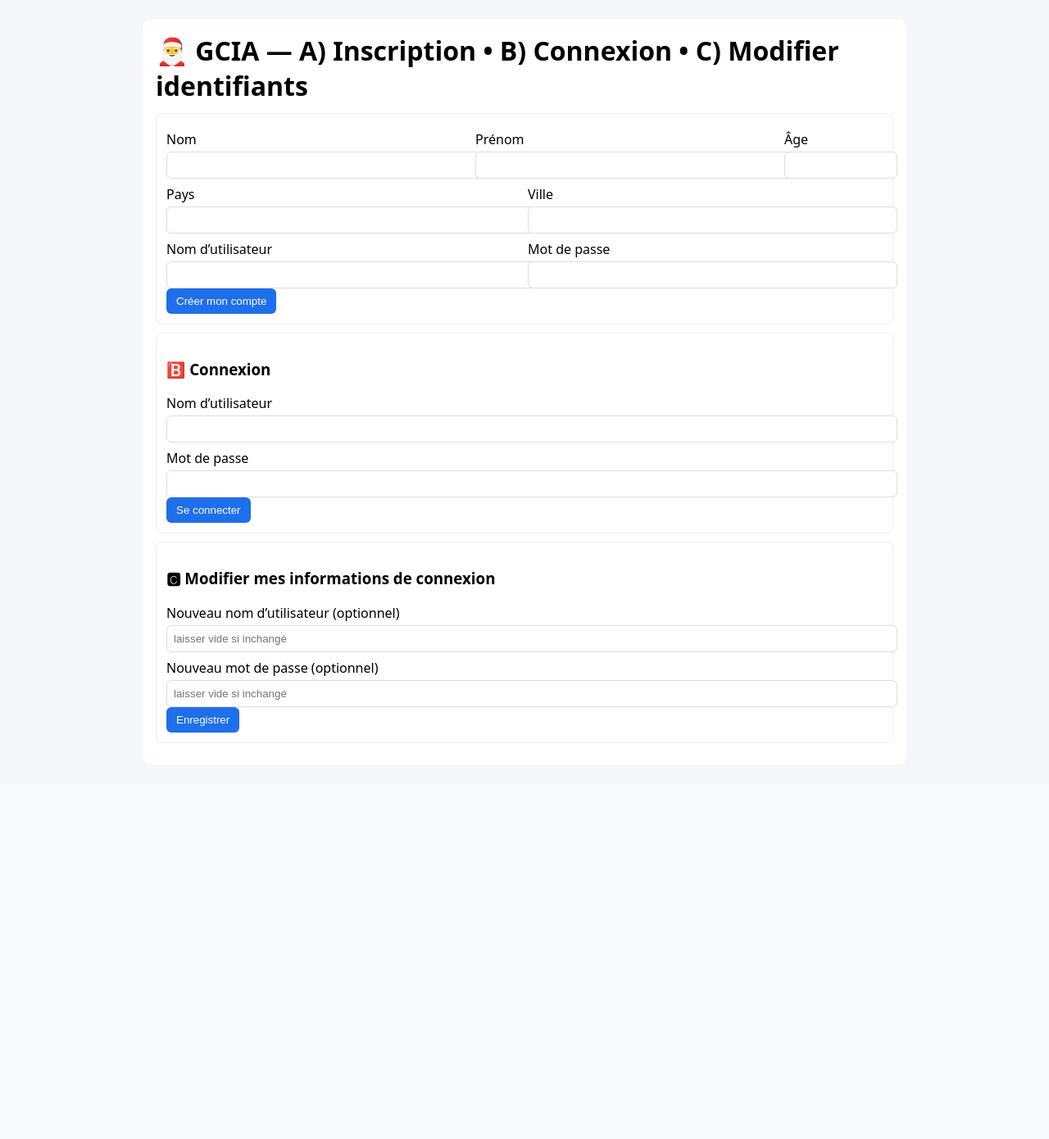
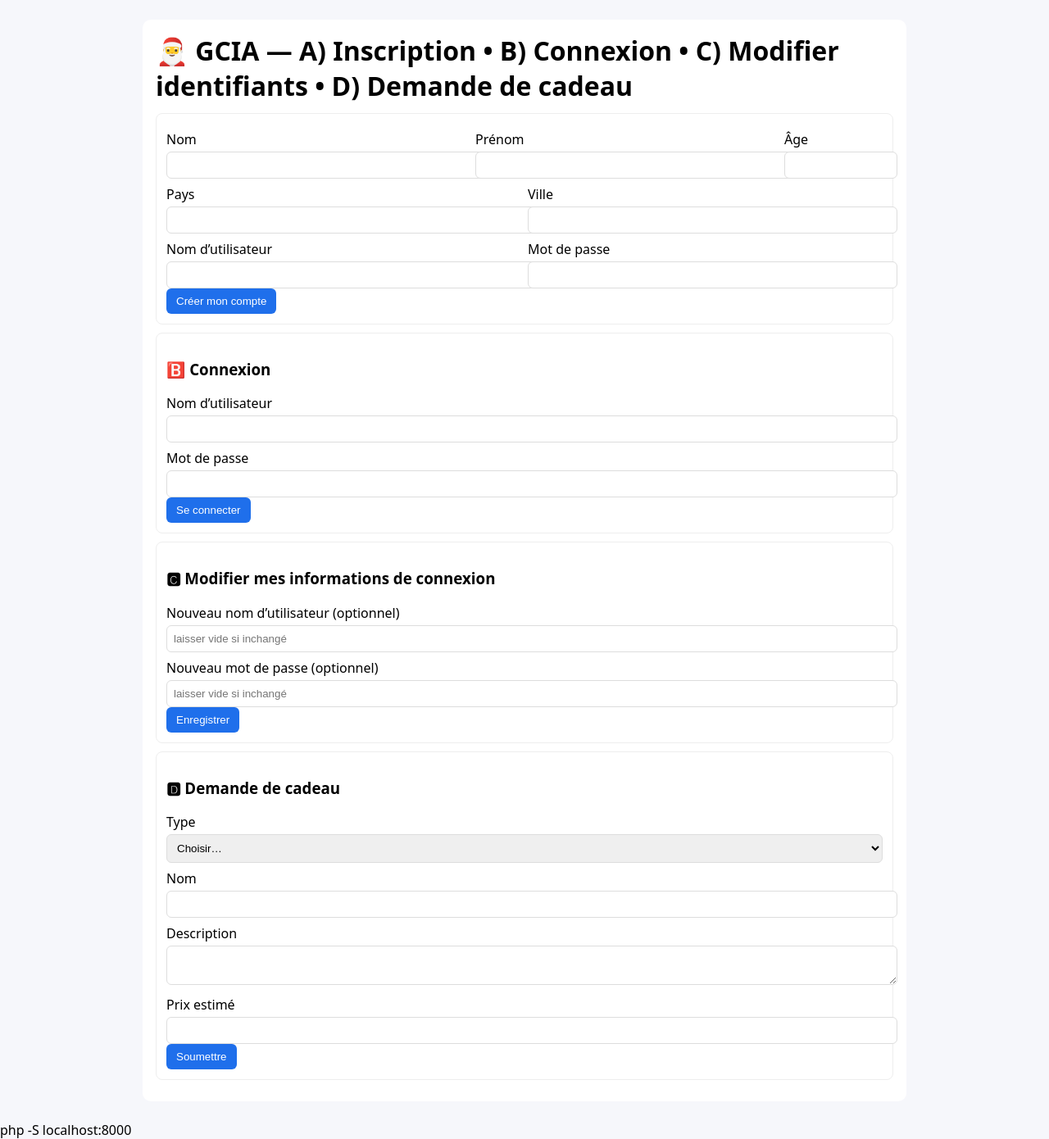
Before and after one commit to N0KSs/gcia-kiosk, a PHP site: page / in a window 1280 px wide. Shown: the whole page at 82% size. Before the commit the page ends 907 px from the top, so only its background shows below. Run offline with PHP 8.4, Linux system fonts and the light colour scheme.

Commit message:
D: demande de cadeau (API + formulaire)

```diff
--- a/index.php
+++ b/index.php
@@ -53,13 +53,13 @@ if (isset($_GET['api'])) {
         json(true, ['message' => 'LOGIN_OK', 'name' => $u['prenom']]);
     }
 
-    // (optionnel) Déconnexion
+    // Déconnexion (optionnel)
     if ($a === 'logout' && $_SERVER['REQUEST_METHOD'] === 'POST') {
         session_destroy();
         json(true, ['message' => 'LOGOUT_OK']);
     }
 
-    // C) Modifier identifiants (username | mot de passe)
+    // C) Modifier identifiants
     if ($a === 'update_credentials' && $_SERVER['REQUEST_METHOD'] === 'POST') {
         if (!isset($_SESSION['uid'])) json(false, ['error' => 'AUTH_REQUIRED'], 401);
 
@@ -71,7 +71,6 @@ if (isset($_GET['api'])) {
         }
 
         if ($newUser) {
-            // vérifier collision de username
             $chk = $pdo->prepare("SELECT id FROM users WHERE username=? AND id<>?");
             $chk->execute([$newUser, $_SESSION['uid']]);
             if ($chk->fetch()) json(false, ['error' => 'USERNAME_TAKEN'], 409);
@@ -91,7 +90,20 @@ if (isset($_GET['api'])) {
         json(true, ['message' => 'UPDATE_OK']);
     }
 
-    // Si aucune API trouvée
+    // D) Ajouter une demande de cadeau
+    if ($a === 'add_gift' && $_SERVER['REQUEST_METHOD'] === 'POST') {
+        if (!isset($_SESSION['uid'])) json(false, ['error' => 'AUTH_REQUIRED'], 401);
+        $type = trim($_POST['type'] ?? '');
+        $nom = trim($_POST['nom'] ?? '');
+        $desc = trim($_POST['description'] ?? '');
+        $prix = (float)($_POST['prix'] ?? 0);
+        if (!$type || !$nom || !$desc || $prix <= 0) json(false, ['error' => 'INVALID_FIELDS'], 400);
+        $stmt = $pdo->prepare("INSERT INTO gifts(user_id,type,nom,description,prix_estime) VALUES(?,?,?,?,?)");
+        $stmt->execute([$_SESSION['uid'], $type, $nom, $desc, $prix]);
+        json(true, ['message' => 'GIFT_OK']);
+    }
+
+    // API non trouvée
     json(false, ['error' => 'NOT_FOUND'], 404);
 }
 ?>
@@ -107,7 +119,7 @@ if (isset($_GET['api'])) {
 
 <body>
     <div class="container">
-        <h1>🎅 GCIA — A) Inscription • B) Connexion • C) Modifier identifiants</h1>
+        <h1>🎅 GCIA — A) Inscription • B) Connexion • C) Modifier identifiants • D) Demande de cadeau</h1>
 
         <!-- A) Inscription -->
         <div class="card">
@@ -151,6 +163,26 @@ if (isset($_GET['api'])) {
                 <input type="password" name="password" placeholder="laisser vide si inchangé">
                 <button>Enregistrer</button>
                 <div id="upd-msg" class="notice"></div>
+            </form>
+        </div>
+
+        <!-- D) Demande de cadeau -->
+        <div class="card">
+            <h3>🅳 Demande de cadeau</h3>
+            <form id="form-gift">
+                <label>Type</label>
+                <select name="type" required>
+                    <option value="">Choisir…</option>
+                    <option>Jouet</option>
+                    <option>Vêtement</option>
+                    <option>Électronique</option>
+                    <option>Autre</option>
+                </select>
+                <label>Nom</label><input name="nom" required>
+                <label>Description</label><textarea name="description" required></textarea>
+                <label>Prix estimé</label><input type="number" step="0.01" name="prix" required>
+                <button>Soumettre</button>
+                <div id="gift-msg" class="notice"></div>
             </form>
         </div>
     </div>
@@ -199,7 +231,22 @@ if (isset($_GET['api'])) {
                     j.error === 'USERNAME_TAKEN' ? 'Nom déjà pris' :
                     'Rien à mettre à jour');
         });
+
+        // D) Demande de cadeau
+        const fg = document.getElementById('form-gift');
+        fg?.addEventListener('submit', async (e) => {
+            e.preventDefault();
+            const r = await fetch('?api=add_gift', {
+                method: 'POST',
+                body: new FormData(fg)
+            });
+            const j = await r.json();
+            document.getElementById('gift-msg').textContent =
+                j.ok ? 'Demande enregistrée' :
+                (j.error === 'AUTH_REQUIRED' ? 'Connecte-toi d’abord' : 'Champs invalides');
+        });
     </script>
 </body>
 
 </html>
+php -S localhost:8000
```
